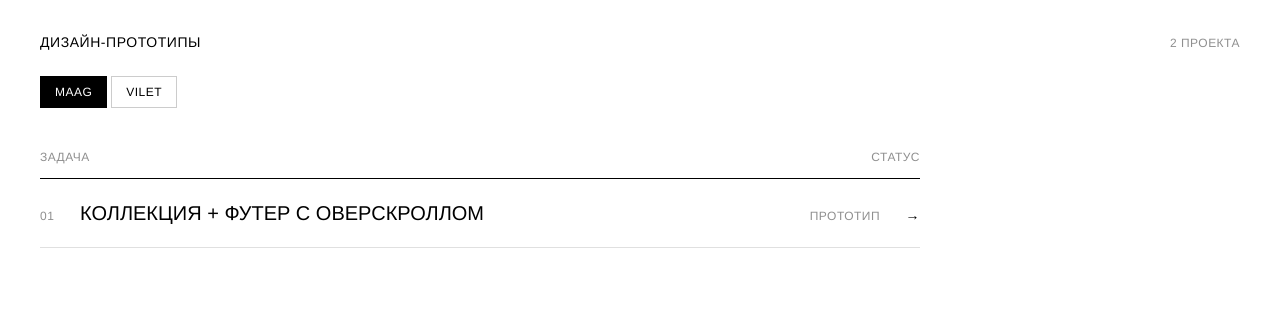
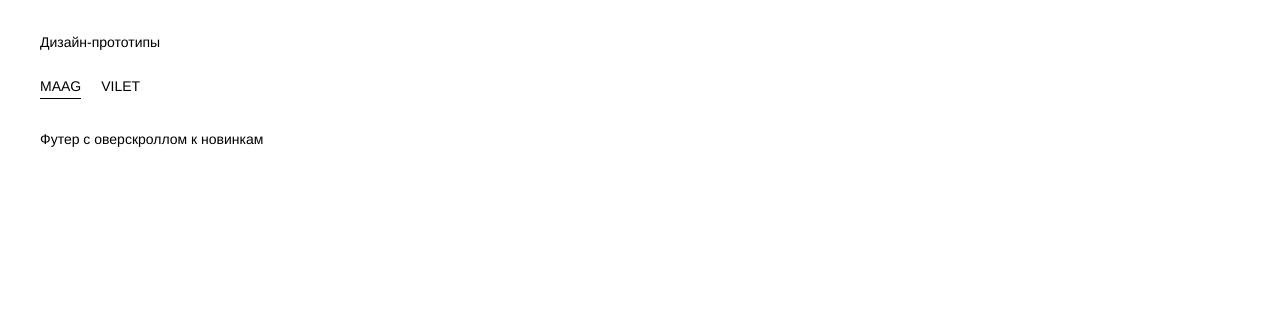
Before and after one commit to demi4ev/maag-design, a plain HTML site: page index.html in a window 1280 px wide. Drawn offline with Linux system fonts and the light colour scheme.

Commit message:
Simplify project selector: Helvetica 14/20, black, no caps, no lines
Co-Authored-By: Claude Sonnet 5.5 <noreply@anthropic.com>
Claude-Session: https://claude.ai/code/session_01LNnUNnNUcwHV1kE1Y4gxVy

```diff
--- a/index.html
+++ b/index.html
@@ -3,69 +3,48 @@
 <head>
 <meta charset="utf-8">
 <meta name="viewport" content="width=device-width,initial-scale=1">
-<title>Дизайн-прототипы — проекты</title>
+<title>Дизайн-прототипы</title>
 <style>
-:root{color-scheme:light;--black:#000;--white:#fff;--gray:#ccc;--mute:#8f8f8f;--line:#e0e0e0;--side:40px}
-*{box-sizing:border-box;min-width:0}
+:root{--black:#000;--white:#fff;--line:#e0e0e0;--side:40px}
+*{box-sizing:border-box}
 html,body{margin:0}
-body{background:var(--white);color:var(--black);font-family:"Helvetica Neue",Helvetica,Inter,Arial,sans-serif;font-weight:300}
+body{background:var(--white);color:var(--black);font-family:"Helvetica Neue",Helvetica,Arial,sans-serif;font-weight:400;font-size:14px;line-height:20px}
 a{color:inherit;text-decoration:none}
 button{font:inherit;color:inherit;background:none;border:0;padding:0;cursor:pointer}
 :focus-visible{outline:1px solid var(--black);outline-offset:3px}
-.t12{font-size:12px;line-height:18px;letter-spacing:.48px;text-transform:uppercase}
-.t14{font-size:14px;line-height:20px;letter-spacing:.56px;text-transform:uppercase}
-.t20{font-size:20px;line-height:28px;text-transform:uppercase}
 
-header{padding:32px var(--side) 0;display:flex;justify-content:space-between;align-items:baseline}
-.tabs{display:flex;gap:4px;padding:24px var(--side) 0}
-.chip{height:32px;padding:0 14px;display:flex;align-items:center;border:.5px solid var(--gray);background:var(--white)}
-.chip[aria-selected="true"]{background:var(--black);border-color:var(--black);color:var(--white)}
+.wrap{padding:32px var(--side);max-width:720px}
+h1{margin:0 0 24px;font:inherit}
+.tabs{display:flex;gap:20px;margin-bottom:24px}
+.tabs button{padding:0 0 2px;border-bottom:1px solid transparent}
+.tabs button[aria-selected="true"]{border-bottom-color:var(--black)}
+.tabs button:hover{border-bottom-color:var(--line)}
+.tabs button[aria-selected="true"]:hover{border-bottom-color:var(--black)}
 
-main{padding:40px var(--side) 80px;max-width:960px}
 .panel[hidden]{display:none}
-.head{display:flex;justify-content:space-between;color:var(--mute);padding-bottom:12px;border-bottom:.5px solid var(--black)}
-.task{display:flex;gap:16px;align-items:baseline;padding:20px 0;border-bottom:.5px solid var(--line);transition:padding .2s}
-.task .n{width:24px;color:var(--mute)}
-.task .name{flex:1}
-.task .meta{color:var(--mute)}
-.task .go{width:24px;text-align:right;transition:transform .2s}
-.task:hover{padding-left:8px}
-.task:hover .go{transform:translateX(4px)}
-@media (max-width:600px){:root{--side:16px}.task .meta{display:none}}
+.task{display:block;padding:6px 0}
+.task:hover{text-decoration:underline}
+
+@media (max-width:600px){:root{--side:16px}}
 </style>
 </head>
 <body>
-<header>
-  <span class="t14">Дизайн-прототипы</span>
-  <span class="t12" style="color:var(--mute)">2 проекта</span>
-</header>
+<div class="wrap">
+  <h1>Дизайн-прототипы</h1>
 
-<nav class="tabs" role="tablist" aria-label="Проекты">
-  <button class="chip t12" role="tab" id="tab-maag" aria-controls="panel-maag" aria-selected="true">MAAG</button>
-  <button class="chip t12" role="tab" id="tab-vilet" aria-controls="panel-vilet" aria-selected="false" tabindex="-1">VILET</button>
-</nav>
+  <nav class="tabs" role="tablist" aria-label="Проекты">
+    <button role="tab" id="tab-maag" aria-controls="panel-maag" aria-selected="true">MAAG</button>
+    <button role="tab" id="tab-vilet" aria-controls="panel-vilet" aria-selected="false" tabindex="-1">VILET</button>
+  </nav>
 
-<main>
   <section class="panel" id="panel-maag" role="tabpanel" aria-labelledby="tab-maag">
-    <div class="head t12"><span>Задача</span><span>Статус</span></div>
-    <a class="task" href="maag/">
-      <span class="n t12">01</span>
-      <span class="name t20">Коллекция + футер с оверскроллом</span>
-      <span class="meta t12">Прототип</span>
-      <span class="go t14">→</span>
-    </a>
+    <a class="task" href="maag/">Футер с оверскроллом к новинкам</a>
   </section>
 
   <section class="panel" id="panel-vilet" role="tabpanel" aria-labelledby="tab-vilet" hidden>
-    <div class="head t12"><span>Задача</span><span>Статус</span></div>
-    <a class="task" href="vilet/">
-      <span class="n t12">01</span>
-      <span class="name t20">Главная + раскрывающееся меню</span>
-      <span class="meta t12">Прототип</span>
-      <span class="go t14">→</span>
-    </a>
+    <a class="task" href="vilet/">Главная и боковое меню</a>
   </section>
-</main>
+</div>
 
 <script>
 (function(){
@@ -87,7 +66,7 @@ main{padding:40px var(--side) 80px;max-width:960px}
       var n=tabs[(i+d+tabs.length)%tabs.length];n.focus();select(n,true);
     });
   });
-  var h=location.hash.slice(1),t=document.getElementById('tab-'+h);
+  var t=document.getElementById('tab-'+location.hash.slice(1));
   if(t)select(t,false);
 })();
 </script>
```
